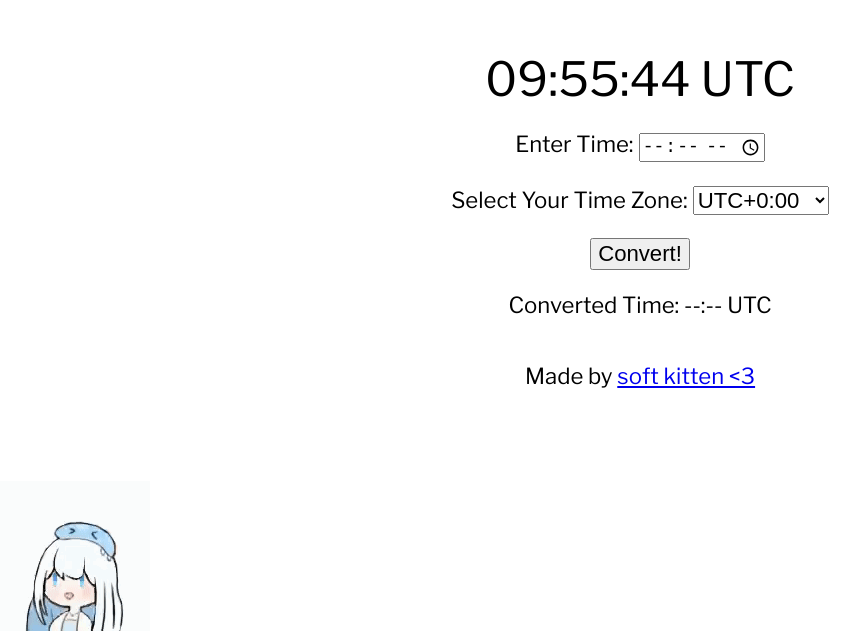
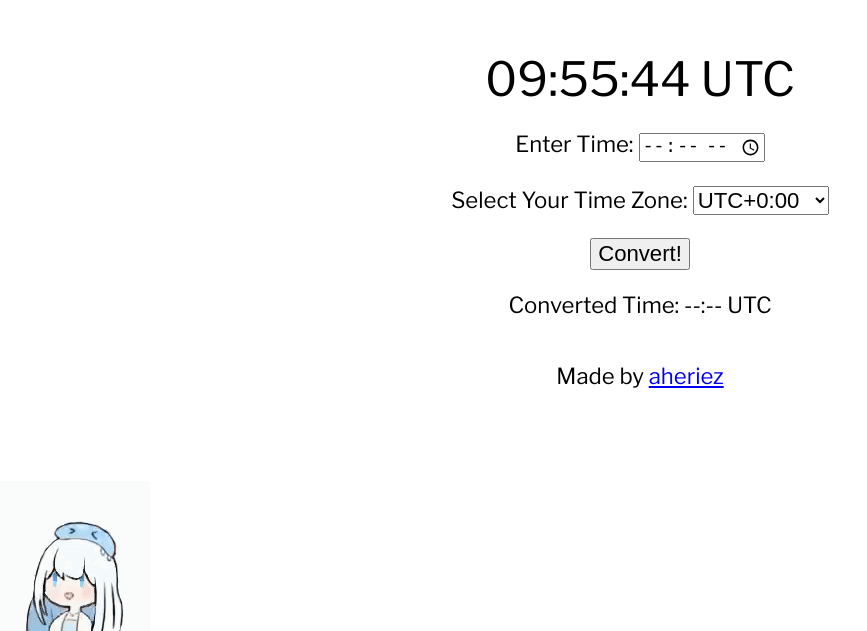
Before and after one commit to mikechen04/osu-TimeConverter, a plain HTML site: page index.html in a window 1280 px wide. Shown: the part 169-800 px from the top of the page, without its empty margins (0-867 px from the left). Drawn offline with nearby package versions, Linux system fonts and the light colour scheme.

Commit message:
Update index.html

```diff
--- a/index.html
+++ b/index.html
@@ -105,7 +105,7 @@
   </script>
 
   <footer>
-    <p>Made by <a href="https://osu.ppy.sh/users/9632648"> soft kitten <3</a></p>
+    <p>Made by <a href="https://osu.ppy.sh/users/9632648"> aheriez</a></p>
   </footer>
 
   <img id="gif" src="funny.gif" alt="GIF">
```
